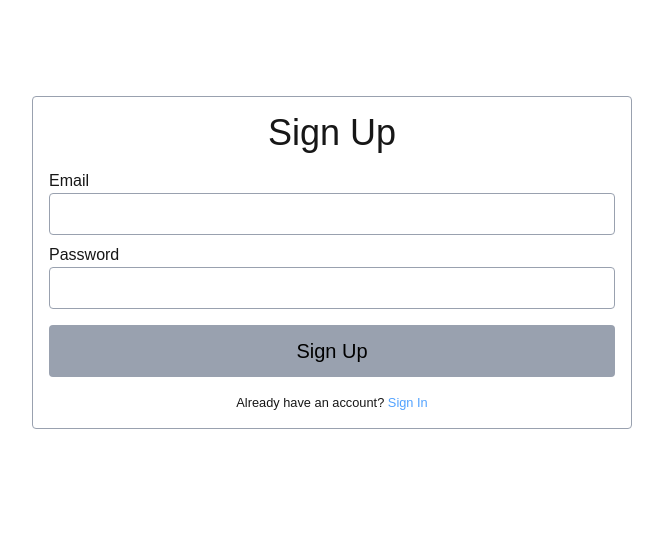
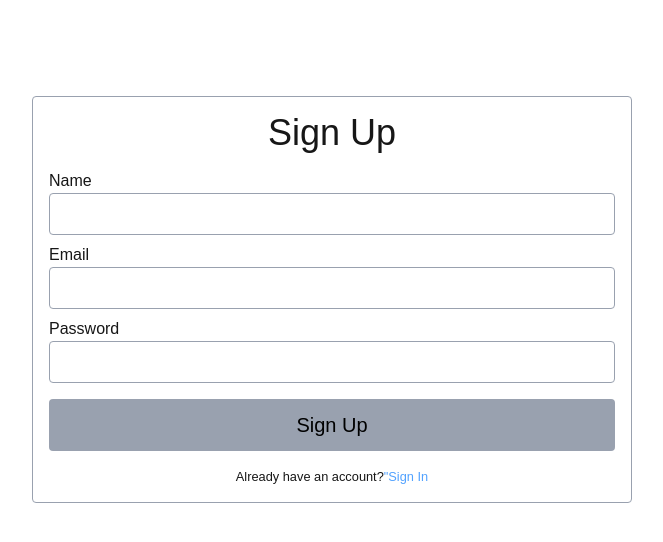
Before and after one commit to Kennedysenyo/complete-auth, a Next.js app: page /sign-up in a window 1280 px wide. Shown: the top 542 px of the page, without its empty margins (308-971 px from the left). Built offline with nearby package versions, Linux system fonts and the light colour scheme.

Commit message:
Add form valiation

```diff
--- a/src/app/(auth)/sign-in/page.tsx
+++ b/src/app/(auth)/sign-in/page.tsx
@@ -1,4 +1,4 @@
-import { AuthForm } from "@/auth/nextjs/components/auth-form";
+import { AuthForm } from "@/auth/nextjs/components/SignInForm";
 
 export default function SingInPage() {
   return (
--- a/src/app/(auth)/sign-up/page.tsx
+++ b/src/app/(auth)/sign-up/page.tsx
@@ -1,9 +1,9 @@
-import { AuthForm } from "@/auth/nextjs/components/auth-form";
+import { SignUPForm } from "@/auth/nextjs/components/SignUpForm";
 
 export default function SignUpPage() {
   return (
     <div className="h-full flex flex-col pt-24 px-4">
-      <AuthForm isLogin={false} />
+      <SignUPForm />
     </div>
   );
 }
--- a/src/app/page.tsx
+++ b/src/app/page.tsx
@@ -1,8 +1,8 @@
 import Link from "next/link";
 
 export default function Home() {
-  // const fullUser = null;
-  const fullUser = { id: "", name: "Ken", role: "user" };
+  const fullUser = null;
+  // const fullUser = { id: "", name: "Ken", role: "user" };
   return (
     <div>
       {fullUser == null ? (
--- /dev/null
+++ b/src/auth/core/passwordHasher.ts
@@ -0,0 +1,12 @@
+import crypto from "crypto";
+
+export const hashPassword = (password: string, salt: string) => {
+  return new Promise((resolve, reject) => {
+    crypto.scrypt(password.normalize(), salt, 64, (error, hashPassword) => {
+      if (error) {
+        reject(error);
+      }
+      resolve(hashPassword.toString("hex"));
+    });
+  });
+};
--- a/src/auth/nextjs/actions.ts
+++ b/src/auth/nextjs/actions.ts
@@ -1,4 +1,4 @@
-"use client";
+"use server";
 
 import { redirect } from "next/navigation";
 import { z } from "zod";
@@ -6,6 +6,7 @@ import { signInSchema, signUpSchema } from "./schema";
 import { db } from "@/db/db";
 import { UserTable } from "@/db/schema";
 import { eq } from "drizzle-orm";
+import { hashPassword } from "../core/passwordHasher";
 
 export async function SignIn(unsafeData: z.Infer<typeof signInSchema>) {
   const { success, data } = signInSchema.safeParse(unsafeData);
@@ -26,7 +27,10 @@ export async function SignUp(unsafeData: z.infer<typeof signUpSchema>) {
     where: eq(UserTable.email, data.email),
   });
 
-  if (existingUser != null) return "Account already exists for this email";
+  if (existingUser !== null) return "Account already exists for this email";
+
+  const hashedPassword = hashPassword(data.password, "salt");
+  console.log(hashPassword);
 
   redirect("/");
 }
--- /dev/null
+++ b/src/auth/nextjs/components/SignInForm.tsx
@@ -0,0 +1,56 @@
+"use client";
+
+import Link from "next/link";
+import { useActionState } from "react";
+import { FormState, validateSignUpForm } from "../validations";
+
+export const SignInForm = () => {
+  const initialState: FormState = {
+    errors: {},
+    errorMessage: null,
+    success: false,
+  };
+  const [state, formAction, isPending] = useActionState(
+    validateSignUpForm,
+    initialState,
+  );
+  return (
+    <form
+      // action={formAction}
+      className="flex flex-col p-4 space-y-4 w-full md:max-w-[600px] mx-auto h-full rounded border border-gray-400"
+    >
+      <h2 className="text-center text-4xl">Sign In</h2>
+
+      <div className="flex flex-col space-y-2">
+        <label>
+          Email <br />
+          <input
+            name="email"
+            className="w-full p-2 rounded border border-gray-400 focus:outline-none"
+            type="email"
+          />
+        </label>
+        <label>
+          Password <br />
+          <input
+            name="password"
+            className="w-full p-2 rounded border border-gray-400 focus:outline-none"
+            type="password"
+          />
+        </label>
+      </div>
+      <button
+        className="bg-gray-400 p-3 text-black text-xl border-none rounded cursor-pointer"
+        type="submit"
+      >
+        Sign In
+      </button>
+      <small className="text-center">
+        <span>"Don't have an account</span>
+        <Link className="text-blue-400" href="/sign-up">
+          Sign Up
+        </Link>
+      </small>
+    </form>
+  );
+};
--- /dev/null
+++ b/src/auth/nextjs/components/SignUpForm.tsx
@@ -0,0 +1,83 @@
+"use client";
+
+import Link from "next/link";
+import { useActionState } from "react";
+import { FormState, validateSignUpForm } from "../validations";
+
+export const SignUPForm = () => {
+  const initialState: FormState = {
+    errors: {},
+    errorMessage: null,
+    success: false,
+  };
+  const [state, formAction, isPending] = useActionState(
+    validateSignUpForm,
+    initialState,
+  );
+  return (
+    <form
+      action={formAction}
+      className="flex flex-col p-4 space-y-4 w-full md:max-w-[600px] mx-auto h-full rounded border border-gray-400"
+    >
+      <h2 className="text-center text-4xl">Sign Up</h2>
+
+      <div className="flex flex-col space-y-2">
+        <div>
+          <label>
+            Name <br />
+            <input
+              name="name"
+              className="w-full p-2 rounded border border-gray-400 focus:outline-none"
+              type="text"
+            />
+          </label>
+          {state.errors.name && (
+            <small className="text-xs text-red-600">{state.errors.name}</small>
+          )}
+        </div>
+
+        <div>
+          <label>
+            Email <br />
+            <input
+              name="email"
+              className="w-full p-2 rounded border border-gray-400 focus:outline-none"
+              type="email"
+            />
+          </label>
+          {state.errors.email && (
+            <small className="text-xs text-red-600">{state.errors.email}</small>
+          )}
+        </div>
+
+        <div>
+          <label>
+            Password <br />
+            <input
+              name="password"
+              className="w-full p-2 rounded border border-gray-400 focus:outline-none"
+              type="password"
+            />
+          </label>
+          {state.errors.password && (
+            <small className="text-xs text-red-600">
+              {state.errors.password}
+            </small>
+          )}
+        </div>
+      </div>
+      <button
+        className="bg-gray-400 p-3 text-black text-xl border-none rounded cursor-pointer"
+        type="submit"
+      >
+        Sign Up
+      </button>
+      <small className="text-center">
+        <span>Already have an account?</span>
+        <Link className="text-blue-400" href="/sign-in">
+          "Sign In
+        </Link>
+      </small>
+    </form>
+  );
+};
--- a/src/auth/nextjs/components/auth-form.tsx
+++ /dev/null
@@ -1,57 +0,0 @@
-import Link from "next/link";
-
-interface Props {
-  isLogin: boolean;
-}
-
-export const AuthForm = ({ isLogin }: Props) => {
-  return (
-    <form className="flex flex-col p-4 space-y-4 w-full md:max-w-[600px] mx-auto h-full rounded border border-gray-400">
-      <h2 className="text-center text-4xl">
-        {isLogin ? "Sign In" : "Sign Up"}
-      </h2>
-      <div className="flex flex-col space-y-2">
-        {isLogin && (
-          <label>
-            Name <br />
-            <input
-              className="w-full p-2 rounded border border-gray-400 focus:outline-none"
-              type="text"
-            />
-          </label>
-        )}
-        <label>
-          Email <br />
-          <input
-            className="w-full p-2 rounded border border-gray-400 focus:outline-none"
-            type="email"
-          />
-        </label>
-        <label>
-          Password <br />
-          <input
-            className="w-full p-2 rounded border border-gray-400 focus:outline-none"
-            type="password"
-          />
-        </label>
-      </div>
-      <button
-        className="bg-gray-400 p-3 text-black text-xl border-none rounded"
-        type="submit"
-      >
-        {isLogin ? "Sign In" : "Sign Up"}
-      </button>
-      <small className="text-center">
-        <span>
-          {isLogin ? "Don't have an account? " : "Already have an account? "}
-        </span>{" "}
-        <Link
-          className="text-blue-400"
-          href={isLogin ? "/sign-up" : "/sign-in"}
-        >
-          {isLogin ? "Sign Up" : "Sign In"}
-        </Link>
-      </small>
-    </form>
-  );
-};
--- a/src/auth/nextjs/schema.ts
+++ b/src/auth/nextjs/schema.ts
@@ -1,12 +1,12 @@
 import { z } from "zod";
-
-export const signInSchema = z.object({
-  email: z.string().email(),
-  password: z.string().min(1),
-});
 
 export const signUpSchema = z.object({
   name: z.string().min(3),
-  email: z.string().email(),
+  email: z.email(),
   password: z.string().min(8),
 });
+
+export const signInSchema = z.object({
+  email: z.email(),
+  password: z.string().min(1),
+});
--- /dev/null
+++ b/src/auth/nextjs/validations.ts
@@ -0,0 +1,37 @@
+"use server";
+
+import z from "zod";
+import { signUpSchema } from "./schema";
+
+type SignUpData = z.infer<typeof signUpSchema>;
+
+type FormFieldErrorType = Partial<Record<keyof SignUpData, string>>;
+
+export type FormState = {
+  errors: FormFieldErrorType;
+  errorMessage: string | null;
+  success: boolean;
+};
+
+export const validateSignUpForm = async (
+  _prevState: FormState,
+  formData: FormData,
+): Promise<FormState> => {
+  const data = Object.fromEntries(formData);
+
+  const result = signUpSchema.safeParse(data);
+
+  if (!result.success) {
+    let errors: FormFieldErrorType = {};
+    const flattenedErrors = z.flattenError(result.error).fieldErrors;
+    for (const [key, value] of Object.entries(flattenedErrors)) {
+      errors = { ...errors, [key]: value[0] };
+    }
+
+    return { errors, errorMessage: null, success: false };
+  }
+
+  return { errors: {}, errorMessage: null, success: true };
+};
+
+export const validateSignInForm = async () => {};
```
